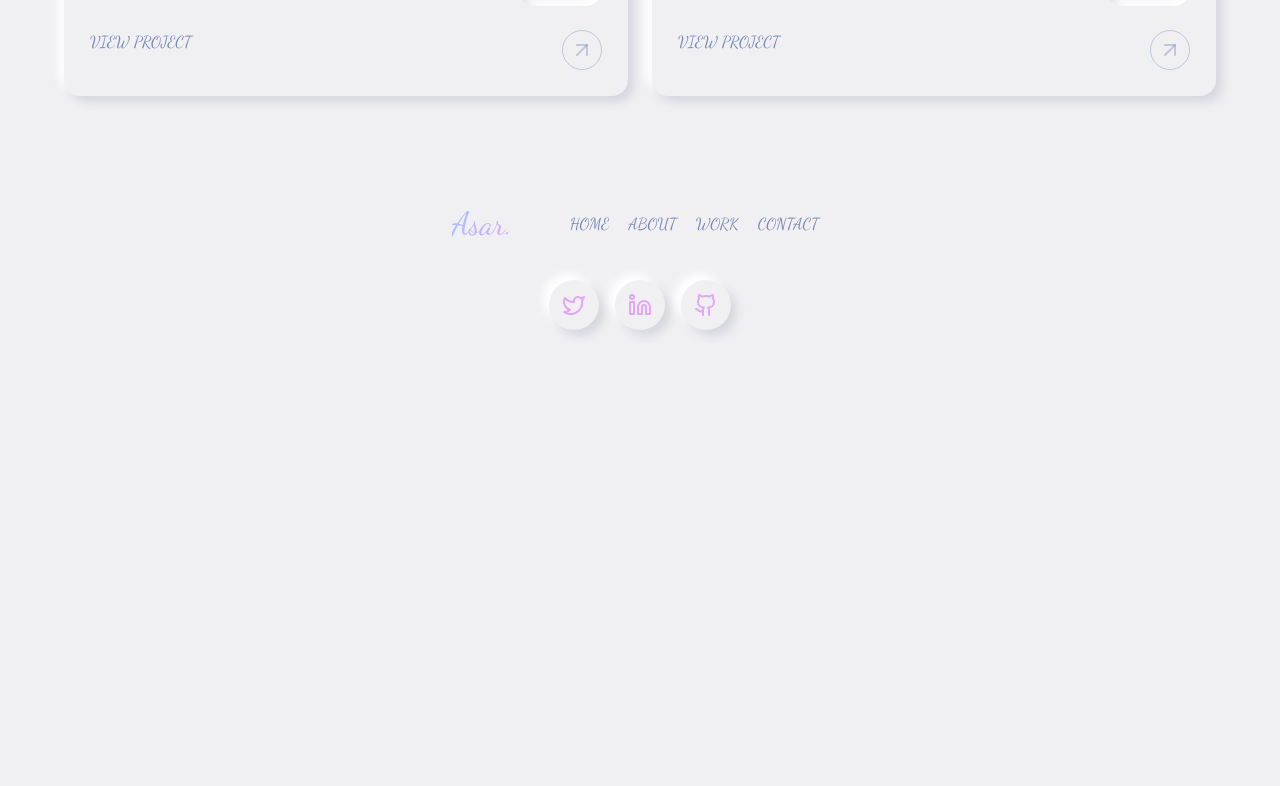
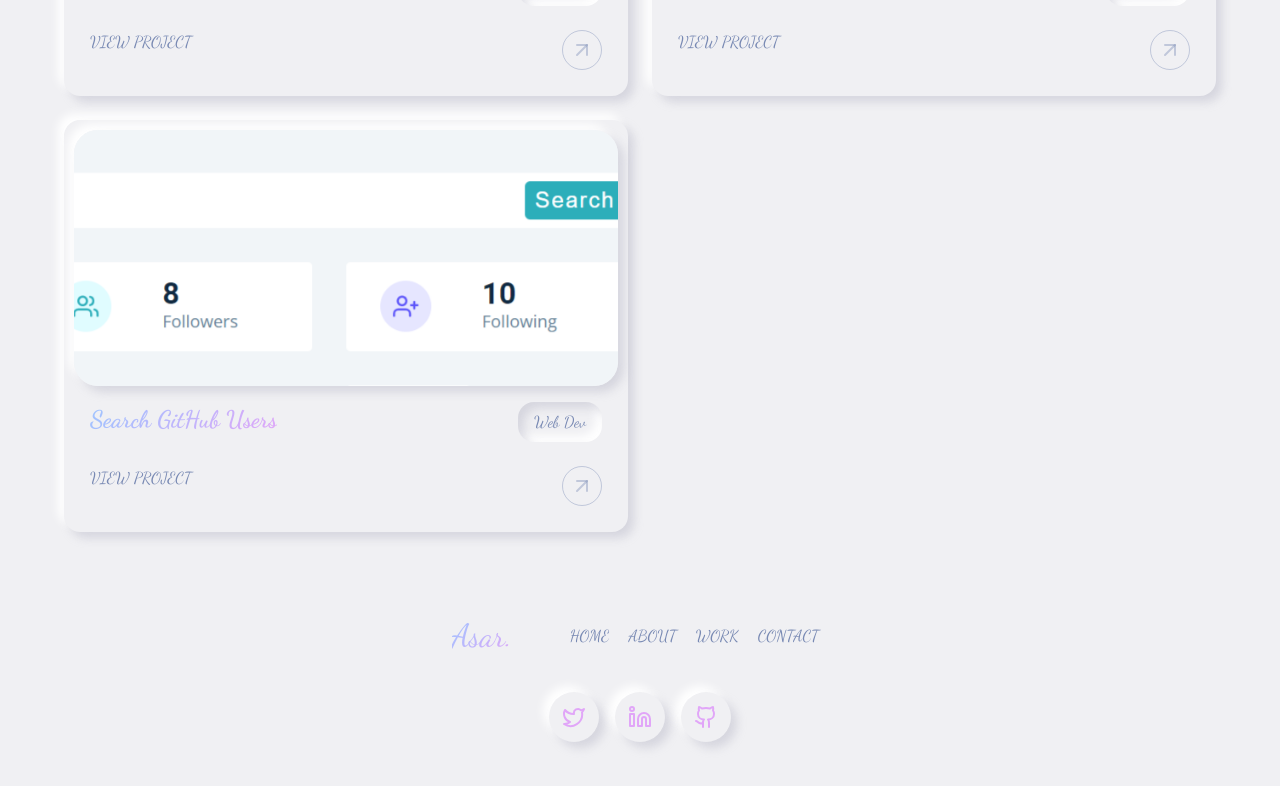
Before and after one commit to AsarAman/portfolio, a Next.js app: page /portfolio in a window 1280 px wide. Shown: the part 920-1706 px from the top of the page. Before the commit the page ends 1298 px from the top, so only its background shows below. Built offline with nearby package versions, Linux system fonts and the light colour scheme.

Commit message:
portfolio project added

```diff
--- a/src/app/portfolio/page.js
+++ b/src/app/portfolio/page.js
@@ -103,6 +103,28 @@ function Portfolio() {
               </div>
             </div>
           </div>
+          <div className={styles.singleProject}>
+            <div className={styles.imageWrapper}>
+              <Image
+                width={1105}
+                height={771}
+                src="/port-5.png"
+                alt="portfolio-project-cover-image"
+              />
+            </div>
+            <div className={styles.projectInfo}>
+              <div className={styles.projectTitle}>
+                <h2>Search GitHub Users</h2>
+                <p className={styles.btn}>Web Dev</p>
+              </div>
+              <div className={styles.viewProject}>
+                <a className={styles.view} href="https://search-github-users-flame.vercel.app/login">View project</a>
+                <a href="https://search-github-users-flame.vercel.app/login" className={styles.icon}>
+                  <ArrowUpRight/>
+                </a>
+              </div>
+            </div>
+          </div>
         </div>
       </div>
     </section>
```
Also changed, not shown: public/port-5.png (added).
